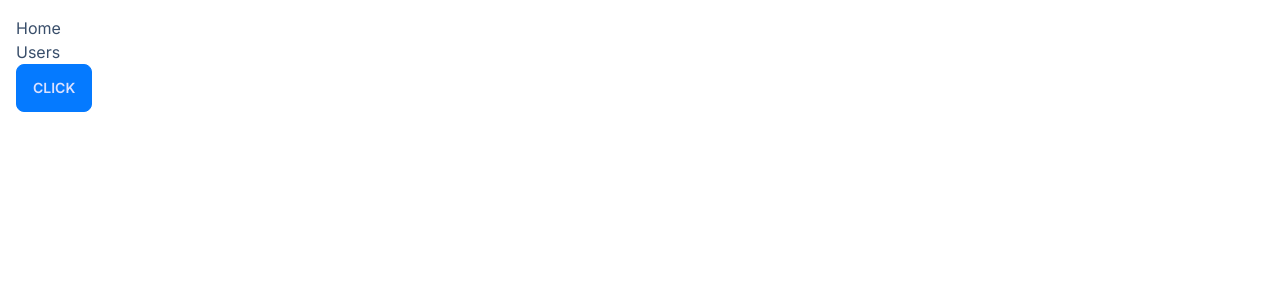
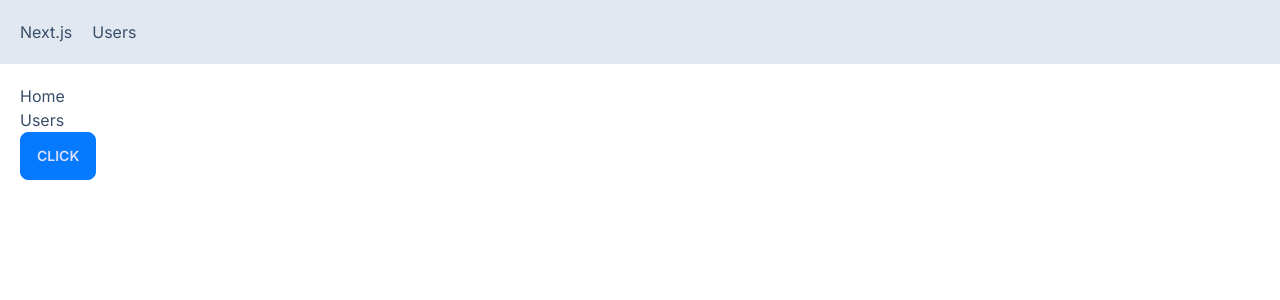
Before and after one commit to piyushpanchal114/practice-nextjs, a Next.js app: page / in a window 1280 px wide. Shown: the top 300 px of the page. Built offline with nearby package versions, Linux system fonts and the light colour scheme.

Commit message:
Practice Layout

```diff
--- /dev/null
+++ b/app/NavBar.tsx
@@ -0,0 +1,15 @@
+import Link from "next/link";
+import React from "react";
+
+const NavBar = () => {
+  return (
+    <div className="flex bg-slate-200 p-5">
+      <Link href="/" className="mr-5">
+        Next.js
+      </Link>
+      <Link href="/users">Users</Link>
+    </div>
+  );
+};
+
+export default NavBar;
--- a/app/globals.css
+++ b/app/globals.css
@@ -14,5 +14,10 @@
 
 body {
   /* color: rgb(var(--foreground-rgb)); */
-  padding: 1rem;
 }
+
+@layer base {
+  h1 {
+    @apply font-extrabold text-2xl mb-3;
+  }
+}
--- a/app/layout.tsx
+++ b/app/layout.tsx
@@ -1,6 +1,7 @@
 import "./globals.css";
 import type { Metadata } from "next";
 import { Inter } from "next/font/google";
+import NavBar from "./NavBar";
 
 const inter = Inter({ subsets: ["latin"] });
 
@@ -16,7 +17,10 @@
 }) {
   return (
     <html lang="en" data-theme="cupcake">
-      <body className={inter.className}>{children}</body>
+      <body className={inter.className}>
+        <NavBar />
+        <main className="p-5">{children}</main>
+      </body>
     </html>
   );
 }
```
